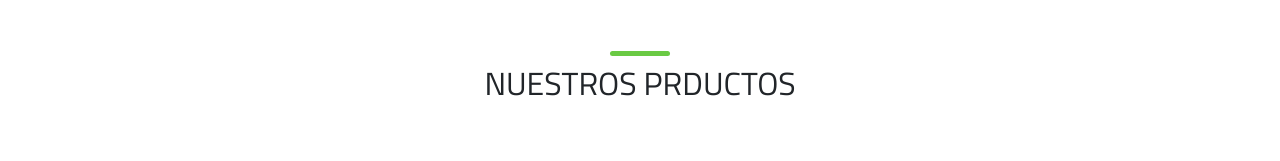
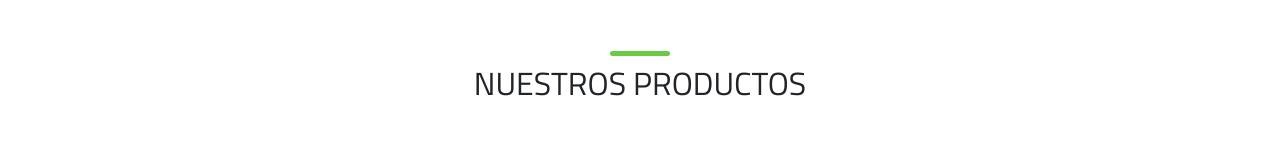
Before and after one commit to laloehm/Exiplastic, a plain HTML site: page index.html in a window 1280 px wide. Shown: the part 1345-1506 px from the top of the page. Drawn offline with nearby package versions, Linux system fonts and the light colour scheme.

Commit message:
Correccion de ortografia

```diff
--- a/index.html
+++ b/index.html
@@ -85,7 +85,7 @@
 
     <section class="productos">
         <div class="container">
-            <h2 class="title">NUESTROS PRDUCTOS</h2>
+            <h2 class="title">NUESTROS PRODUCTOS</h2>
             <div class="row my-5">
                 <div class="col-md-3 icon d-flex justify-content-center align-items-center flex-column">
                     <img src="images/Home/bolsa-de-plastico.svg" class="img-fluid" alt="">
```
